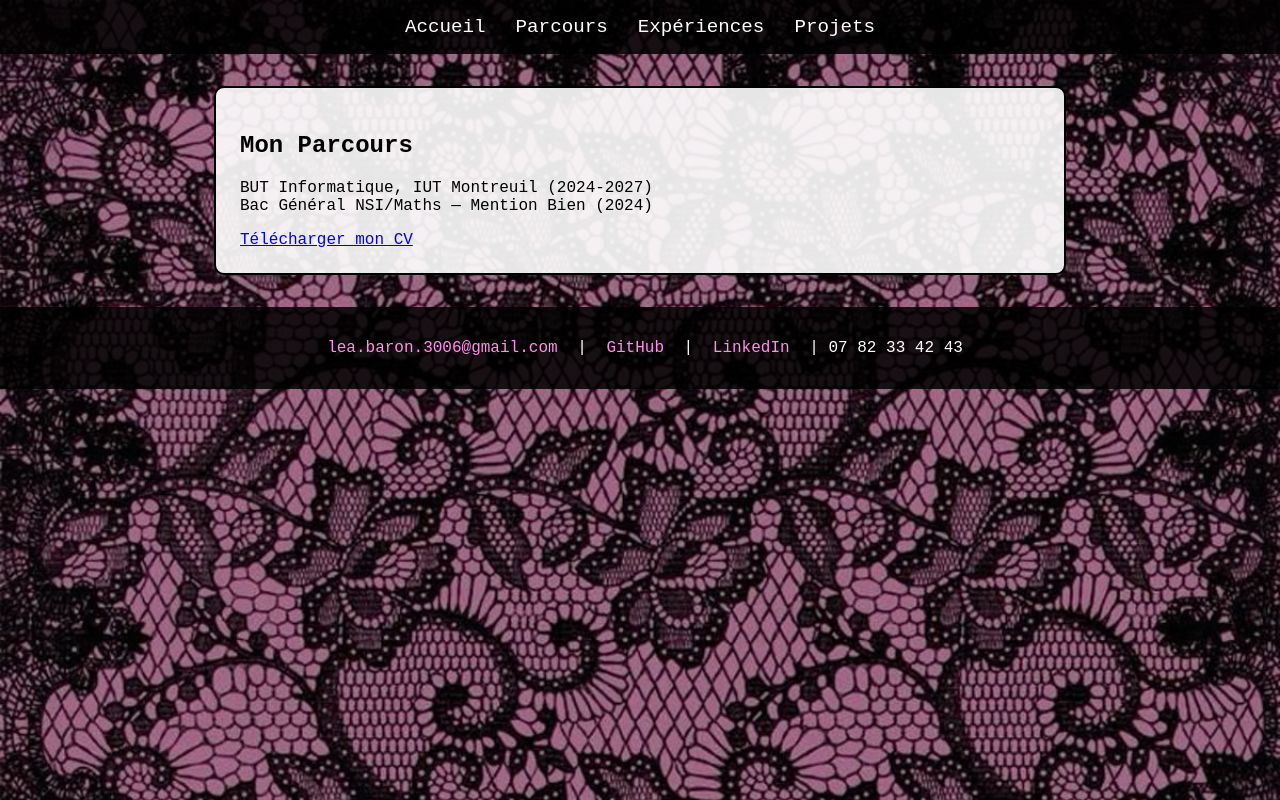
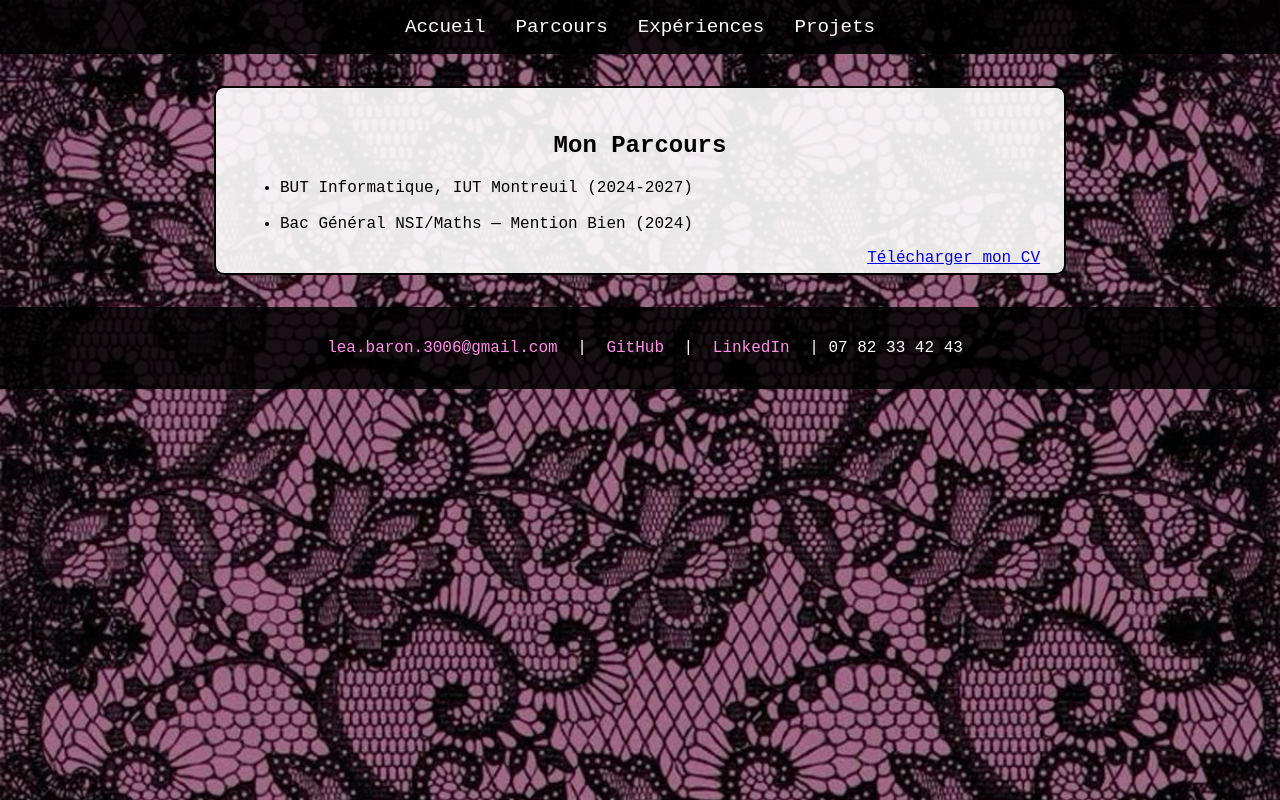
Before and after one commit to leabrn/Portfolio, a plain HTML site: page parcours.html in a window 1280 px wide. Drawn offline with Linux system fonts and the light colour scheme.

Commit message:
Add files via upload

```diff
--- a/parcours.html
+++ b/parcours.html
@@ -32,10 +32,13 @@
 </nav>
 
   <section>
-    <h2>Mon Parcours</h2>
-    <p>BUT Informatique, IUT Montreuil (2024-2027)<br />
-       Bac Général NSI/Maths — Mention Bien (2024)</p>
-    <a href="LeaBARON_Alternance_informatique.pdf" download>Télécharger mon CV</a>
+    <h1>Mon Parcours</h1>
+    <ul>
+        <li>BUT Informatique, IUT Montreuil (2024-2027)</li>
+        <br/>
+       <li>Bac Général NSI/Maths — Mention Bien (2024)</li>
+    </ul>
+    <a href="LeaBARON_Alternance_informatique.pdf" download class="cv">Télécharger mon CV</a>
   </section>
 
 <footer>
--- a/style.css
+++ b/style.css
@@ -183,6 +183,23 @@ section {
 
 }
 
+section h1 {
+    text-align: center;
+}
+
+section img{
+    float: left;
+}
+
+
+.perso{
+    margin: auto;
+    display: flex;
+}
+
+.cv{
+    float: right;
+}
 
 
 
```
